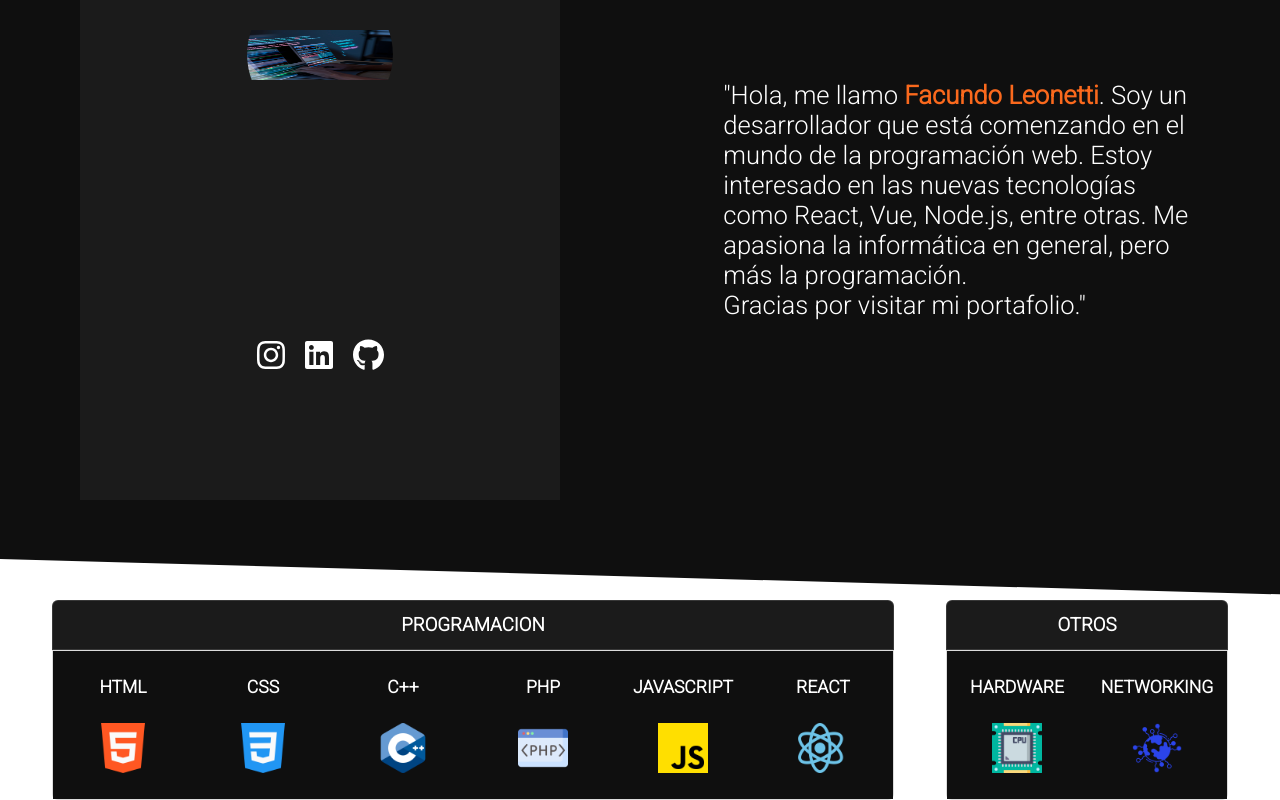
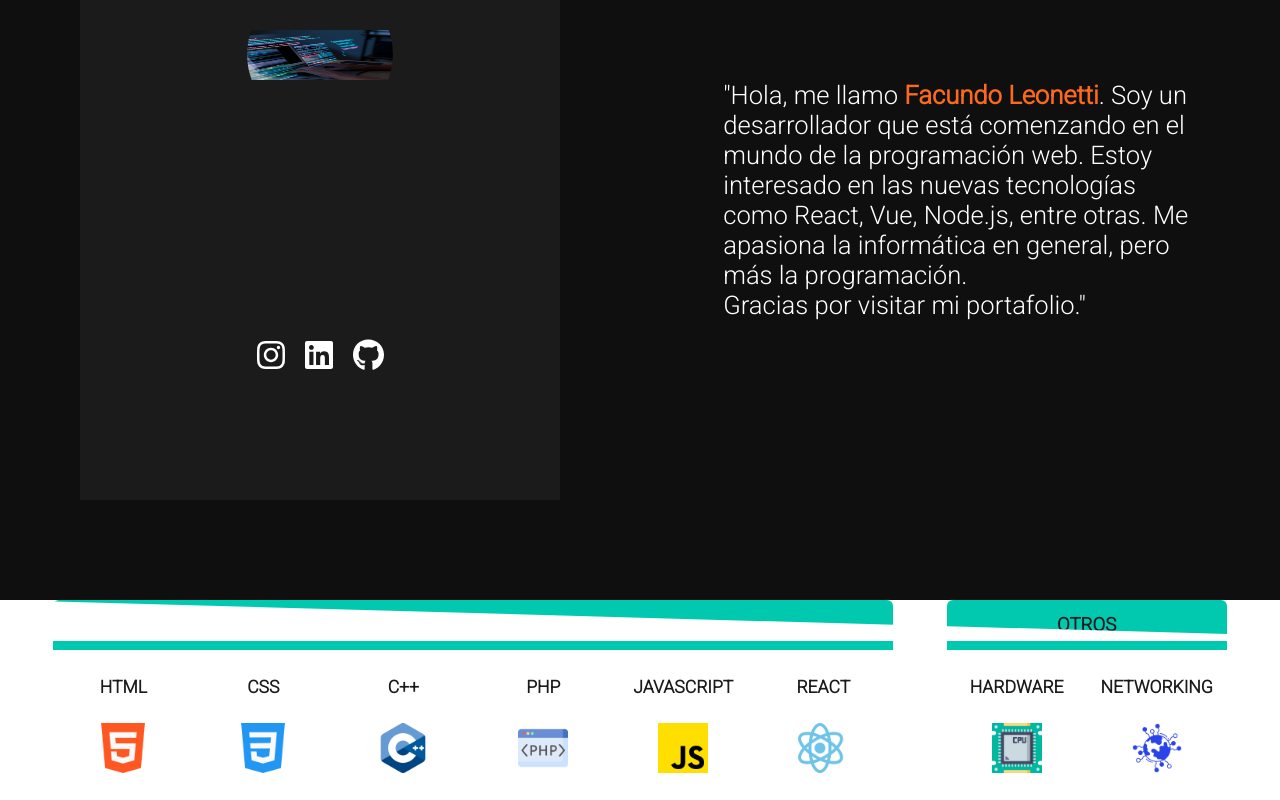
Before and after one commit to Faculeonetti/Programacion, a React (Create React App) app in the folder mi-portfolio/: page / in a window 1280 px wide. Shown: the part 200-1000 px from the top of the page. Built offline with nearby package versions, Linux system fonts and the light colour scheme.

Commit message:
Pushed changes

```diff
--- a/mi-portfolio/src/App.css
+++ b/mi-portfolio/src/App.css
@@ -13,9 +13,6 @@ html{
 }
 
 .custom-shape-divider-bottom-1702909982 {
-  position: absolute;
-  bottom: 0;
-  left: 0;
   width: 100%;
   overflow: hidden;
   line-height: 0;
--- a/mi-portfolio/src/Stylesheets/Mishabilidades.css
+++ b/mi-portfolio/src/Stylesheets/Mishabilidades.css
@@ -6,13 +6,12 @@ box-sizing: border-box;
 article{
   width: 140px;
   height: 100%;
-  color: white;
+  color: #1b1b1b;
   font-family: Roboto;
   display: flex;
   flex-direction: column;
   justify-content: space-evenly;
   align-items: center;
-  background-color: #0f0f0f;
 }
 article:hover{
   background-color: #1b1b1b;
@@ -33,20 +32,18 @@ img{
 .otros-topic{
   display: flex;
   flex-direction: row;
-  justify-content: center;
-  border: 1px solid #80808047;
+
   border-bottom-left-radius: 6px;
   border-bottom-right-radius: 6px;
   height: 150px;
 }
 h3{
-  background-color: #1b1b1b;
-  border: 1px solid #80808047;
+  background-color: #00C9B0;
   border-top-left-radius: 6px;
   border-top-right-radius: 6px;
   font-family: Roboto;
   height: 50px;
-  color: white;
+  color: #1b1b1b;
   display: flex;
   align-items: center;
   justify-content: center;
```
